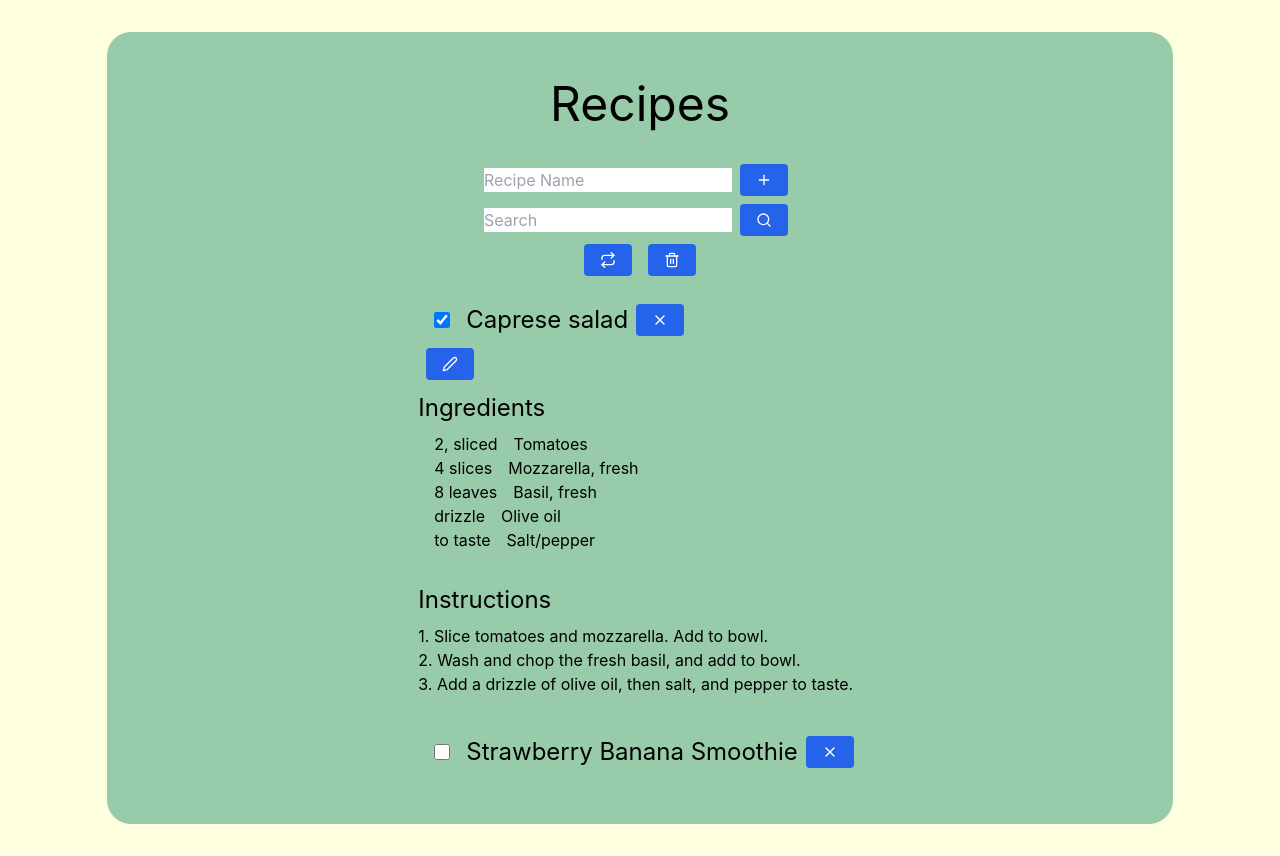
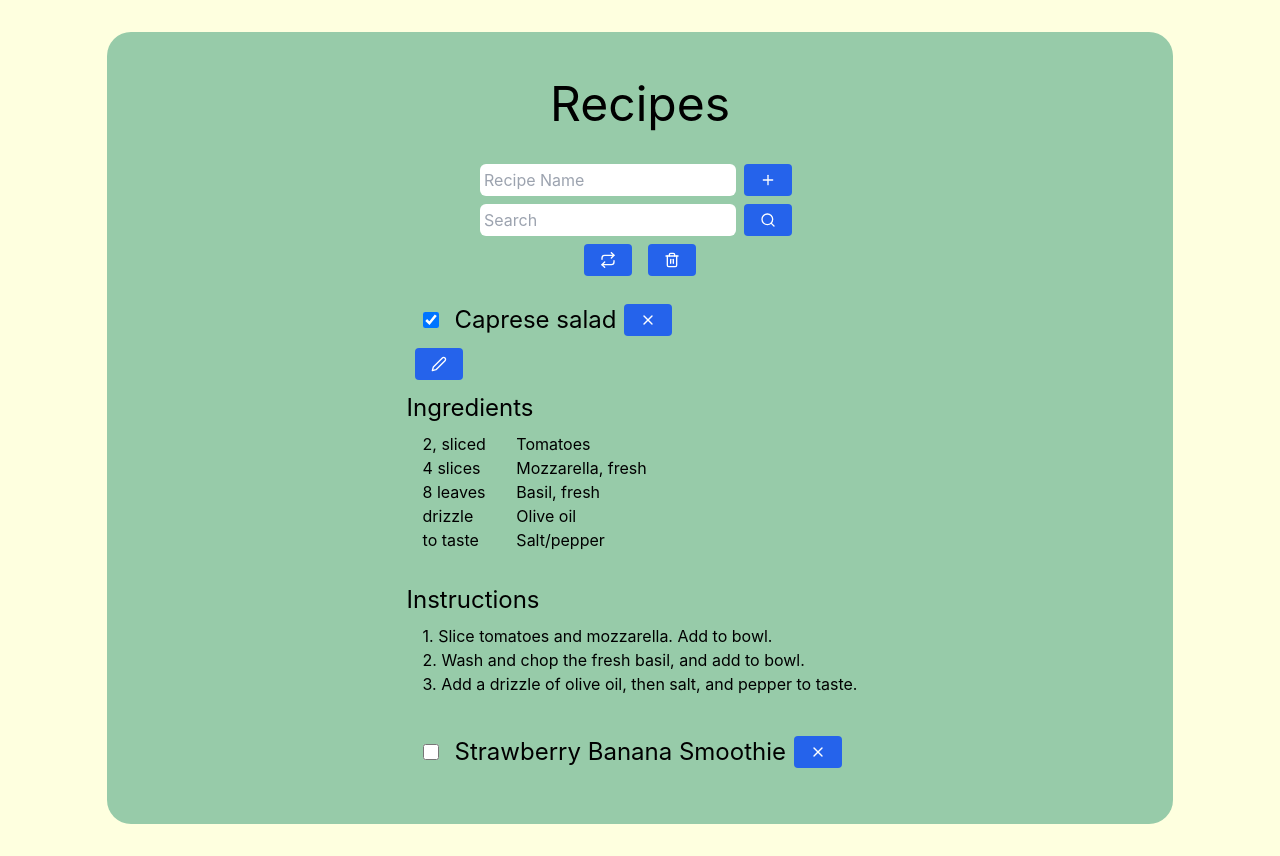
Before and after one commit to cw417/react-recipes, a React (Create React App) app: page / in a window 1280 px wide. Both pictures are taken after a click on the checkbox 442 px from the left and 320 px from the top of the page. Built offline with nearby package versions, Linux system fonts and the light colour scheme.

Commit message:
Update styling for recipe info and inputs

```diff
--- a/src/App.css
+++ b/src/App.css
@@ -4,6 +4,10 @@
 
 body {
   background-color: #feffdf;
+}
+
+input {
+  @apply rounded-md p-1;
 }
 
 .btn {
--- a/src/components/IngredientsList.js
+++ b/src/components/IngredientsList.js
@@ -26,8 +26,8 @@ export default function IngredientsList({ recipe, removeIngredient, display }) {
                 onClick={() => handleRemoveIngredient(recipe.id, ingredient.id)}
               ><FiMinus /></button>
             </span>
-            <span className='mx-4 text-left'>{ingredient.amount}</span>
-            <span className='inline-block align-middle'>{ingredient.name}</span>
+            <div className='w-1/6 mx-4 text-left'>{ingredient.amount}</div>
+            <div className='inline-block align-middle'>{ingredient.name}</div>
           </div>
         </div>
       )
--- a/src/components/InstructionsList.js
+++ b/src/components/InstructionsList.js
@@ -21,7 +21,7 @@ export default function InstructionsList({ recipe, removeInstruction, display })
             style={{display:display}}
             onClick={() => handleRemoveInstruction(recipe.id, instruction.id)}
           ><FiMinus /></button>
-          <span>{count}. {instruction.instruction}</span>
+          <span className='mx-4'>{count}. {instruction.instruction}</span>
         </div>
       )
     })
```
Also changed, not shown: 1 other file (tests, documents, lock files or other folders).
